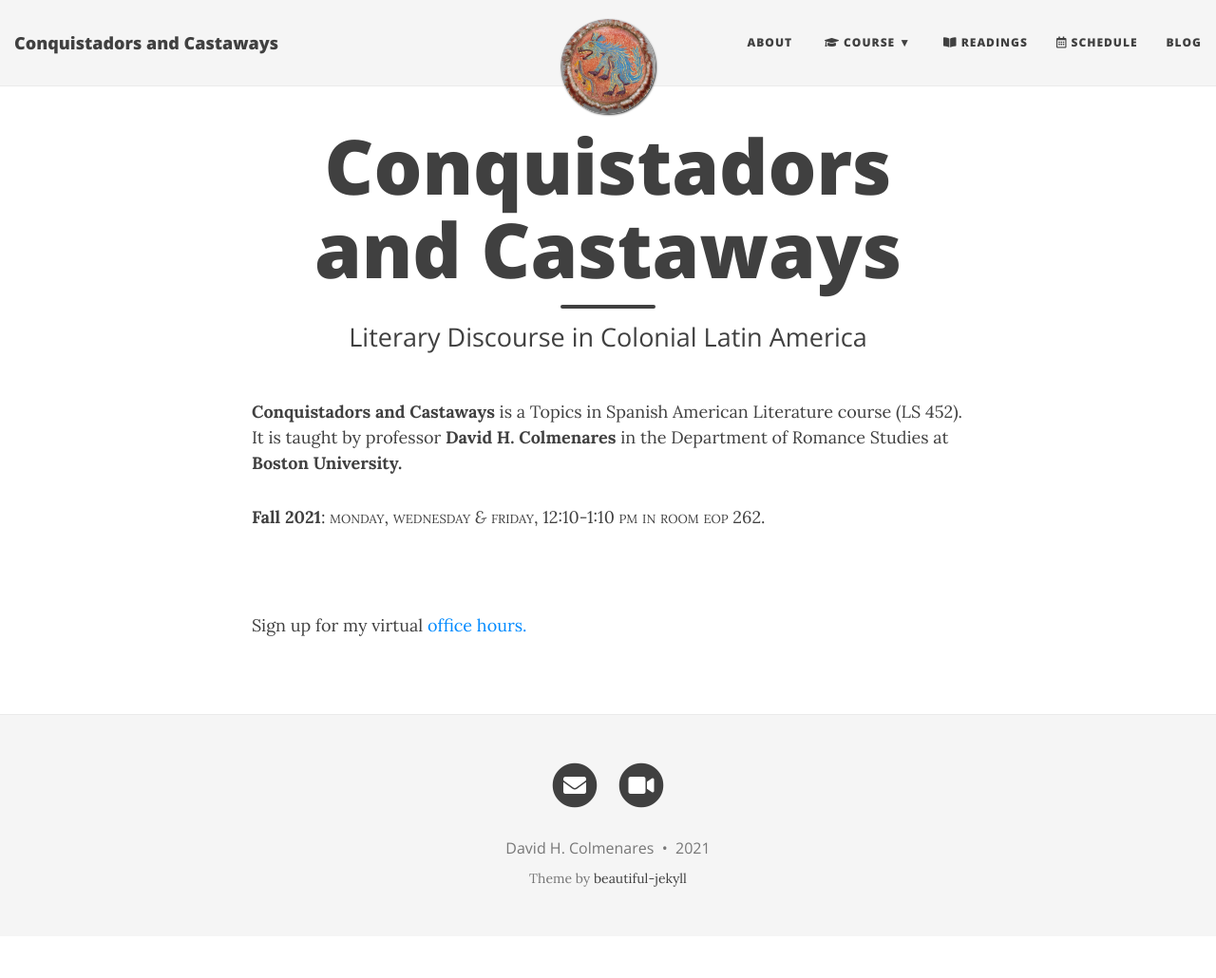
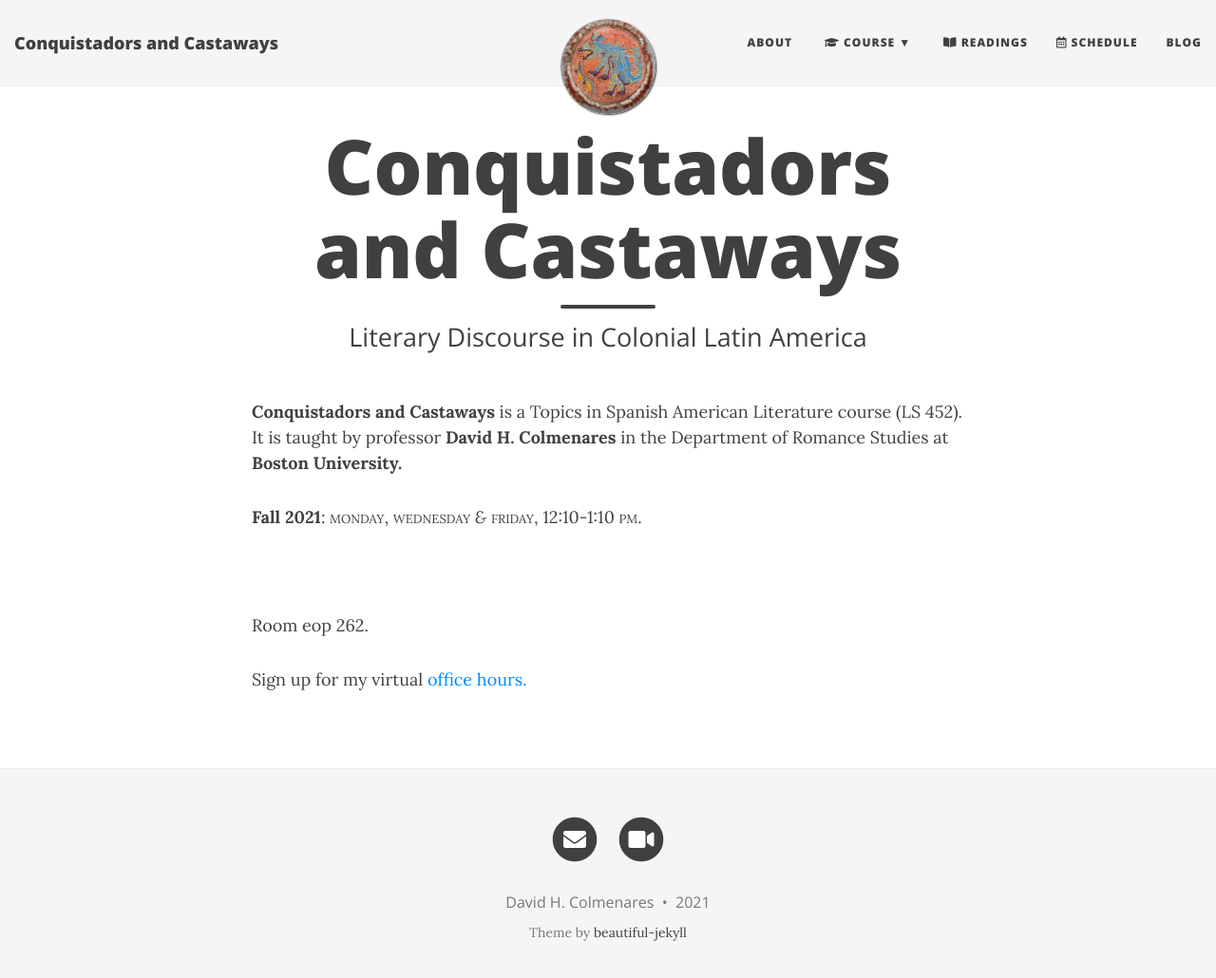
Before and after one commit to Hipomenes/ls452, a Jekyll site: the page built from index.html, in a window 1280 px wide and 1043 px high. Shown: the top 1030 px of the window at 95% size. Built offline with Jekyll 4.4.1, drawn with Linux system fonts in a browser that asks for light colours; nearby versions of some CDN libraries.

Commit message:
Update index.html

```diff
--- a/index.html
+++ b/index.html
@@ -7,8 +7,9 @@
 
 <p><strong>Conquistadors and Castaways</strong> is a Topics in Spanish American Literature course (LS 452). It is taught by professor <strong>David H. Colmenares</strong> in the Department of Romance Studies at <strong>Boston University.</strong></p>
 
-<p><strong>Fall 2021</strong><span style="font-variant: small-caps;">: monday, wednesday <em>&amp;</em> friday, 12:10-1:10 pm in room eop 262.</p>
+<p><strong>Fall 2021</strong><span style="font-variant: small-caps;">: monday, wednesday <em>&amp;</em> friday, 12:10-1:10 pm.</p>
 <p><span style="font-variant: small-caps;">&ensp;</span></p>
+<p> Room eop 262.<p>
 <p>Sign up for my virtual <a href="https://hipomenes.github.io/office-hours/">office hours.</a></p>
 
 <div class="posts-list">
```
